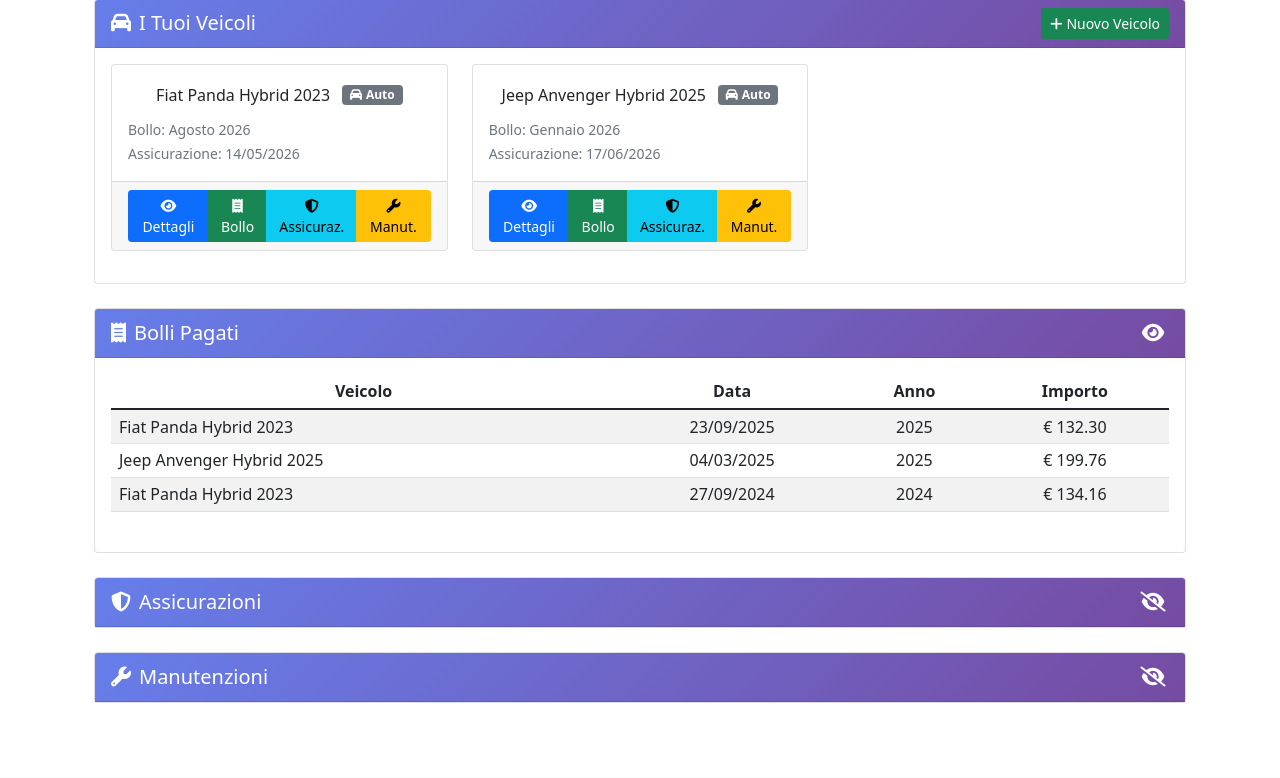
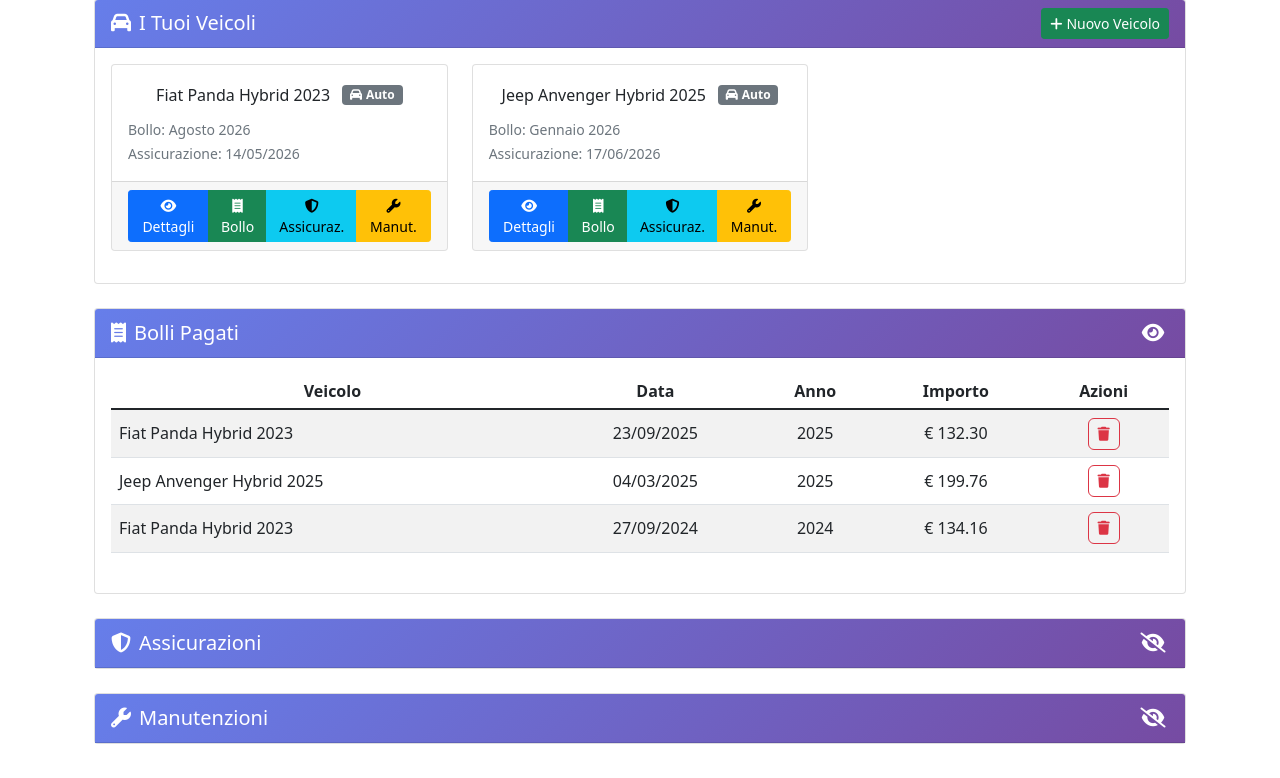
Before and after one commit to ligursor/BilancioFamiliare, a Flask app: page /veicoli/ in a window 1280 px wide, after a click that opens the changed part. Shown: the part 283-1061 px from the top of the page. Run offline with Flask 3, Linux system fonts and the light colour scheme.

Commit message:
aggiunta eliminazione in garage

```diff
--- a/app/models/Veicoli.py
+++ b/app/models/Veicoli.py
@@ -96,8 +96,8 @@ class AutoBolli(db.Model):
     # Renamed table to follow new naming convention
     __tablename__ = 'auto_bolli'
 
-    # Use autoincrement=False to avoid creating an AUTOINCREMENT sqlite sequence
-    id = db.Column(db.Integer, primary_key=True, autoincrement=False)
+    # Allow the database to autoincrement primary key
+    id = db.Column(db.Integer, primary_key=True, autoincrement=True)
     veicolo_id = db.Column(db.Integer, db.ForeignKey('veicoli.id'), nullable=False)
     veicolo = db.relationship('Veicoli', backref=db.backref('bolli', lazy=True, cascade='all, delete-orphan'))
     anno_riferimento = db.Column(db.Integer, nullable=False)
@@ -113,8 +113,8 @@ class AutoManutenzioni(db.Model):
     # Renamed table to follow new naming convention
     __tablename__ = 'auto_manutenzioni'
 
-    # Use autoincrement=False to avoid creating an AUTOINCREMENT sqlite sequence
-    id = db.Column(db.Integer, primary_key=True, autoincrement=False)
+    # Allow the database to autoincrement primary key
+    id = db.Column(db.Integer, primary_key=True, autoincrement=True)
     veicolo_id = db.Column(db.Integer, db.ForeignKey('veicoli.id'), nullable=False)
     veicolo = db.relationship('Veicoli', backref=db.backref('manutenzioni', lazy=True, cascade='all, delete-orphan'))
     data_intervento = db.Column(db.Date, nullable=False)
--- a/app/templates/garage/veicoli_garage.html
+++ b/app/templates/garage/veicoli_garage.html
@@ -212,6 +212,7 @@
                                         <th class="text-center">Data</th>
                                         <th class="text-center">Anno</th>
                                         <th class="text-center">Importo</th>
+                                        <th class="text-center">Azioni</th>
                                     </tr>
                                 </thead>
                                 <tbody>
@@ -221,6 +222,14 @@
                                         <td class="text-center">{{ bollo.data_pagamento.strftime('%d/%m/%Y') }}</td>
                                         <td class="text-center">{{ bollo.anno_riferimento }}</td>
                                         <td class="text-center">{{ (bollo.importo) | format_currency }}</td>
+                                        <td class="text-center">
+                                            <form method="POST" action="{{ url_for('veicoli.elimina_bollo', bollo_id=bollo.id) }}" style="display:inline;" data-action="confirm-delete" data-message="Sei sicuro di voler eliminare questo bollo?">
+                                                <button type="submit" class="btn btn-outline-danger btn-sm" title="Elimina bollo" aria-label="Elimina bollo">
+                                                    <i class="fas fa-trash" aria-hidden="true"></i>
+                                                    <span class="visually-hidden">Elimina bollo</span>
+                                                </button>
+                                            </form>
+                                        </td>
                                     </tr>
                                     {% endfor %}
                                 </tbody>
@@ -255,6 +264,7 @@
                                         <th class="text-center">Data</th>
                                         <th class="text-center">Compagnia</th>
                                         <th class="text-center">Importo</th>
+                                        <th class="text-center">Azioni</th>
                                     </tr>
                                 </thead>
                                 <tbody>
@@ -264,6 +274,14 @@
                                         <td class="text-center">{{ assicurazione.data_pagamento.strftime('%d/%m/%Y') }}</td>
                                         <td class="text-start">{{ assicurazione.compagnia }}</td>
                                         <td class="text-center">{{ assicurazione.importo | format_currency }}</td>
+                                        <td class="text-center">
+                                            <form method="POST" action="{{ url_for('veicoli.elimina_assicurazione', assicurazione_id=assicurazione.id) }}" style="display:inline;" data-action="confirm-delete" data-message="Sei sicuro di voler eliminare questa assicurazione?">
+                                                <button type="submit" class="btn btn-outline-danger btn-sm" title="Elimina assicurazione" aria-label="Elimina assicurazione">
+                                                    <i class="fas fa-trash" aria-hidden="true"></i>
+                                                    <span class="visually-hidden">Elimina assicurazione</span>
+                                                </button>
+                                            </form>
+                                        </td>
                                     </tr>
                                     {% endfor %}
                                 </tbody>
@@ -298,6 +316,7 @@
                                         <th class="text-center">Data</th>
                                         <th class="text-center">Dettaglio</th>
                                         <th class="text-center">Importo</th>
+                                        <th class="text-center">Azioni</th>
                                     </tr>
                                 </thead>
                                 <tbody>
@@ -307,6 +326,14 @@
                                         <td class="text-center">{{ manutenzione.data_intervento.strftime('%d/%m/%Y') }}</td>
                                         <td class="text-start">{{ manutenzione.tipo_intervento }}<br><small class="text-muted">{{ manutenzione.officina }} - KM {{ "{:,}".format(manutenzione.km_intervento).replace(',', '.') }}</small></td>
                                         <td class="text-center">{{ (manutenzione.costo) | format_currency }}</td>
+                                        <td class="text-center">
+                                            <form method="POST" action="{{ url_for('veicoli.elimina_manutenzione', manutenzione_id=manutenzione.id) }}" style="display:inline;" data-action="confirm-delete" data-message="Sei sicuro di voler eliminare questa manutenzione?">
+                                                <button type="submit" class="btn btn-outline-danger btn-sm" title="Elimina manutenzione" aria-label="Elimina manutenzione">
+                                                    <i class="fas fa-trash" aria-hidden="true"></i>
+                                                    <span class="visually-hidden">Elimina manutenzione</span>
+                                                </button>
+                                            </form>
+                                        </td>
                                     </tr>
                                     {% endfor %}
                                 </tbody>
--- a/app/views/veicoli/veicoli.py
+++ b/app/views/veicoli/veicoli.py
@@ -393,12 +393,21 @@ def aggiungi_assicurazione():
 def aggiungi_manutenzione():
     """Aggiunge un intervento di manutenzione"""
     try:
+        # Log form keys for easier debugging
+        try:
+            current_app.logger.debug('aggiungi_manutenzione form keys: %s', list(request.form.keys()))
+        except Exception:
+            pass
+
         veicolo_id = int(request.form['veicolo_id'])
+        # Accept either 'descrizione' or 'dettaglio' from the form (template uses 'dettaglio')
+        descr = request.form.get('descrizione', request.form.get('dettaglio', '')).strip()
+
         manutenzione = AutoManutenzioni(
             veicolo_id=veicolo_id,
             data_intervento=datetime.strptime(request.form['data_intervento'], '%Y-%m-%d').date(),
             tipo_intervento=request.form['tipo_intervento'].strip(),
-            descrizione=request.form.get('descrizione', '').strip(),
+            descrizione=descr,
             costo=float(request.form['costo']),
             km_intervento=int(request.form['km_intervento']) if request.form.get('km_intervento') else None,
             officina=request.form.get('officina', '').strip()
@@ -426,3 +435,61 @@ def rimuovi_veicolo(veicolo_id):
         flash(f'Errore nella rimozione del veicolo: {str(e)}', 'error')
         db.session.rollback()
     return redirect(url_for('veicoli.garage'))
+
+
+@veicoli_bp.route('/elimina_bollo/<int:bollo_id>', methods=['POST'])
+def elimina_bollo(bollo_id):
+    """Elimina un bollo"""
+    try:
+        bollo = AutoBolli.query.get_or_404(bollo_id)
+        veicolo_id = bollo.veicolo_id
+        db.session.delete(bollo)
+        db.session.commit()
+        flash('Bollo eliminato con successo!', 'success')
+    except Exception as e:
+        current_app.logger.exception('Errore nell\'eliminazione bollo id=%s: %s', bollo_id, e)
+        flash(f'Errore durante l\'eliminazione del bollo: {str(e)}', 'error')
+        db.session.rollback()
+
+    # If the form requested redirect to dettaglio, go back there
+    if request.form.get('redirect_to_veicolo'):
+        return redirect(url_for('veicoli.dettaglio', veicolo_id=veicolo_id))
+    return redirect(url_for('veicoli.garage'))
+
+
+@veicoli_bp.route('/elimina_manutenzione/<int:manutenzione_id>', methods=['POST'])
+def elimina_manutenzione(manutenzione_id):
+    """Elimina una manutenzione"""
+    try:
+        m = AutoManutenzioni.query.get_or_404(manutenzione_id)
+        veicolo_id = m.veicolo_id
+        db.session.delete(m)
+        db.session.commit()
+        flash('Manutenzione eliminata con successo!', 'success')
+    except Exception as e:
+        current_app.logger.exception('Errore nell\'eliminazione manutenzione id=%s: %s', manutenzione_id, e)
+        flash(f'Errore durante l\'eliminazione della manutenzione: {str(e)}', 'error')
+        db.session.rollback()
+
+    if request.form.get('redirect_to_veicolo'):
+        return redirect(url_for('veicoli.dettaglio', veicolo_id=veicolo_id))
+    return redirect(url_for('veicoli.garage'))
+
+
+@veicoli_bp.route('/elimina_assicurazione/<int:assicurazione_id>', methods=['POST'])
+def elimina_assicurazione(assicurazione_id):
+    """Elimina una assicurazione"""
+    try:
+        a = Assicurazioni.query.get_or_404(assicurazione_id)
+        veicolo_id = a.veicolo_id
+        db.session.delete(a)
+        db.session.commit()
+        flash('Assicurazione eliminata con successo!', 'success')
+    except Exception as e:
+        current_app.logger.exception('Errore nell\'eliminazione assicurazione id=%s: %s', assicurazione_id, e)
+        flash(f'Errore durante l\'eliminazione dell\'assicurazione: {str(e)}', 'error')
+        db.session.rollback()
+
+    if request.form.get('redirect_to_veicolo'):
+        return redirect(url_for('veicoli.dettaglio', veicolo_id=veicolo_id))
+    return redirect(url_for('veicoli.garage'))
```
Also changed, not shown: app/templates/bilancio/dettaglio_mese.html (+20 -13 lines), app/templates/garage/veicoli_dettaglio.html (+22 -2 lines), db/bilancio.db.
